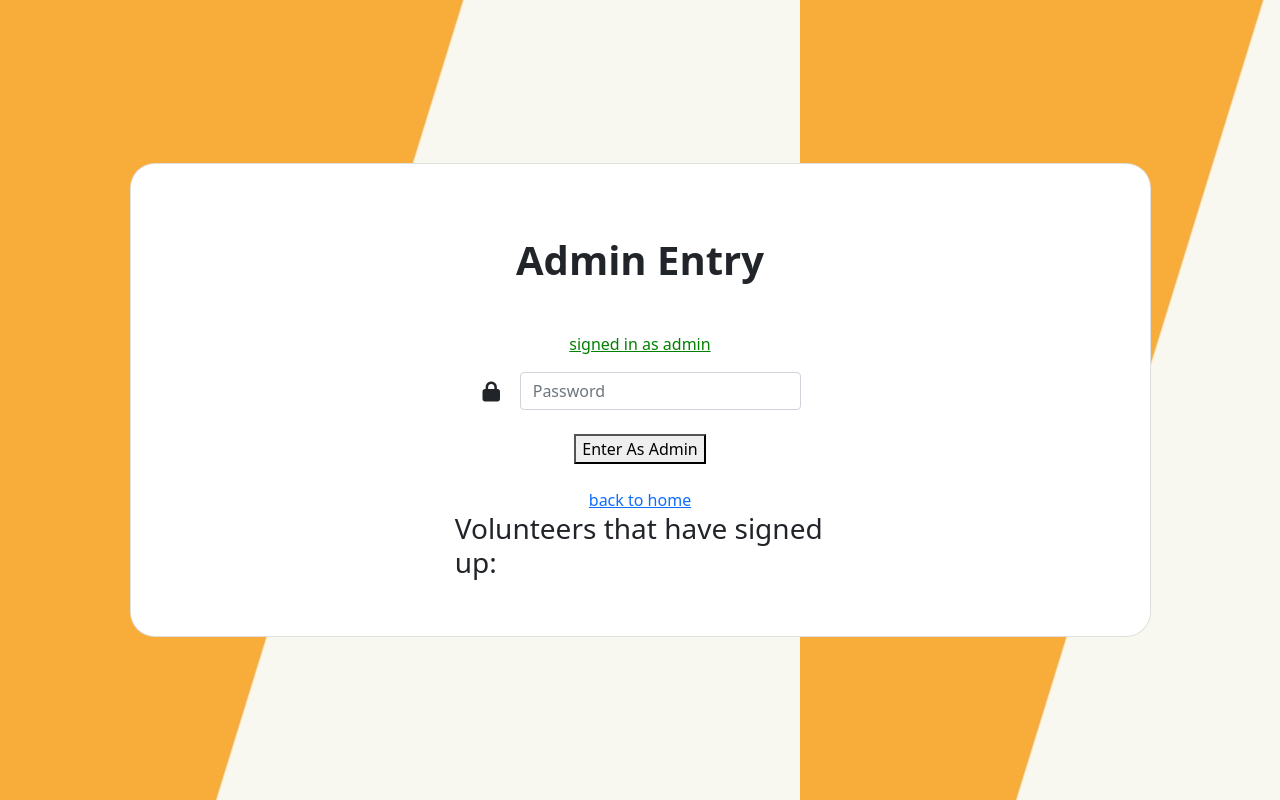
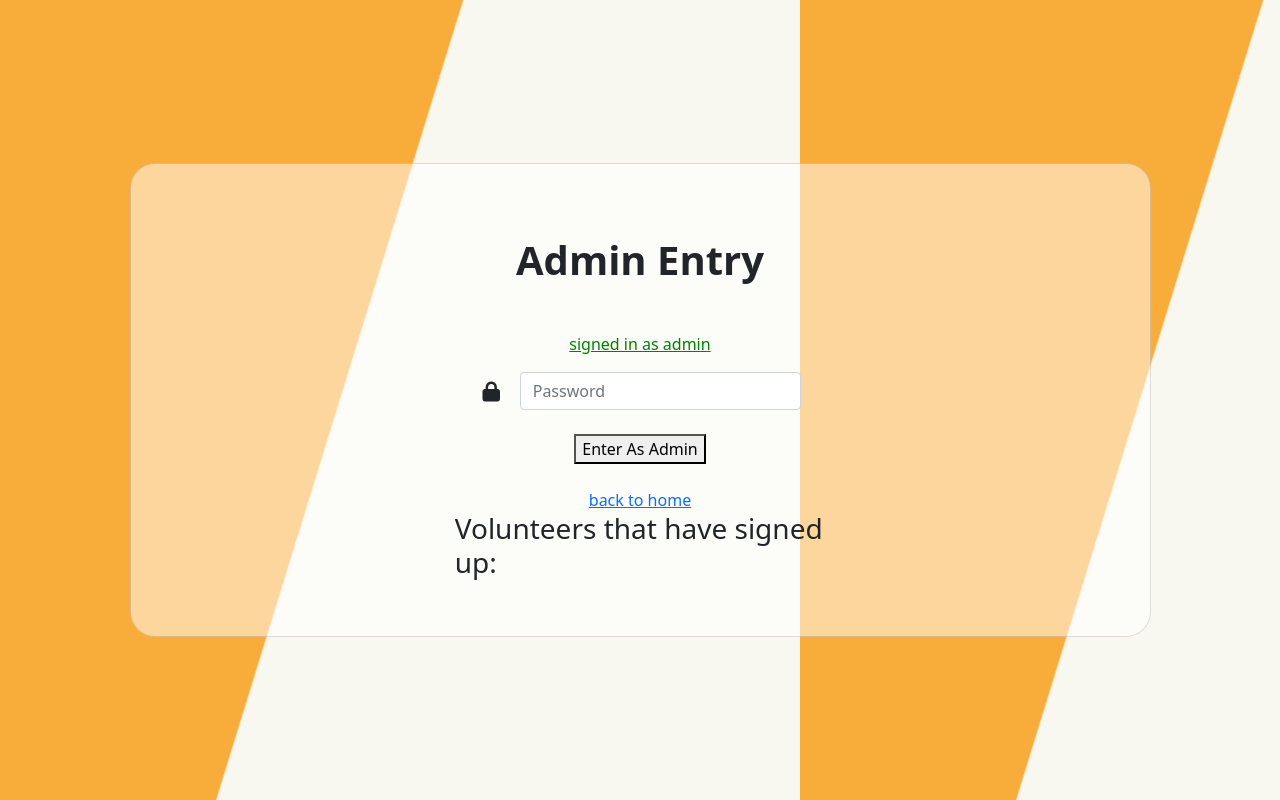
Before and after one commit to guyam23-meet/nefashot-proj, a Flask app: page /admin in a window 1280 px wide. Run offline with Flask 2, Linux system fonts and the light colour scheme; the visitor is signed in with stand-in values (Sample User, id 1); data that the repository does not hold is empty; some libraries are stand-ins or nearby versions.

Commit message:
nefashotweek

```diff
--- a/templates/admin.html
+++ b/templates/admin.html
@@ -12,7 +12,7 @@
 <div class="container h-100">
 	<div class="row d-flex justify-content-center align-items-center h-100">
 		<div class="col-lg-12 col-xl-11">
-			<div class="card text-black" style="border-radius: 25px;">
+			<div class="card text-black" style="border-radius: 25px;background-color:rgba(255,255,255,0.5);">
 				<div class="card-body p-md-5">
 					<div class="row justify-content-center">
 						<div class="col-md-10 col-lg-6 col-xl-5 order-2 order-lg-1">
```
